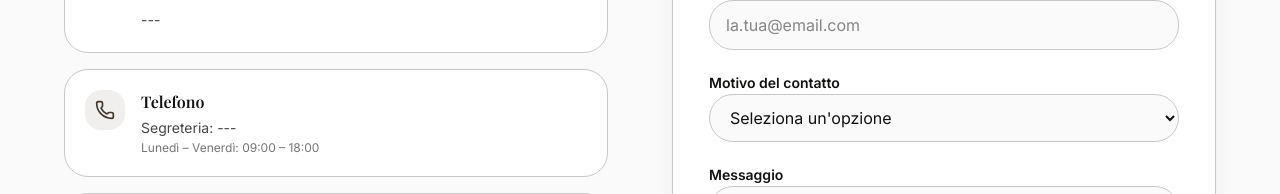
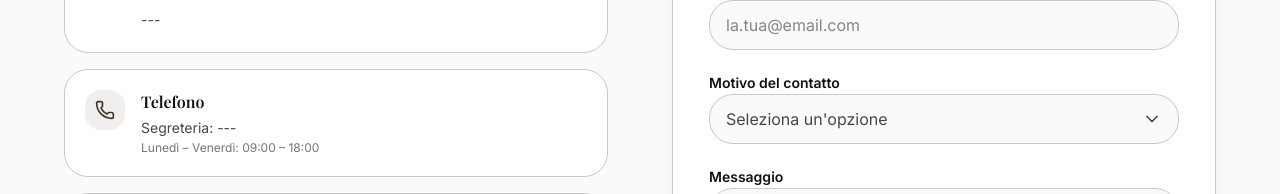
Before and after one commit to applicaaps/applica, a Next.js app in the folder applica-app/: page /contatti in a window 1280 px wide. Shown: the part 677-871 px from the top of the page. Built offline with nearby package versions, Linux system fonts and the light colour scheme; a web font is replaced by a local one.

Commit message:
feat: implement contact form using Formspree in new contatti page

```diff
--- a/applica-app/app/contatti/page.tsx
+++ b/applica-app/app/contatti/page.tsx
@@ -1,17 +1,22 @@
 "use client"
 
 import * as React from "react"
-import { MapPin, Phone, Mail, Send, CheckCircle2 } from "lucide-react"
+import { MapPin, Phone, Mail, Send, CheckCircle2, ChevronDown } from "lucide-react"
 import { RevealSection } from "@/components/RevealSection"
+import { useForm, ValidationError } from '@formspree/react'
 
 export default function Contatti() {
-  const [isSubmitted, setIsSubmitted] = React.useState(false)
 
-  const handleSubmit = (e: React.FormEvent) => {
-    e.preventDefault()
-    setIsSubmitted(true)
-    setTimeout(() => setIsSubmitted(false), 5000)
-  }
+  const [state, handleSubmit] = useForm("mjgzdlqo")
+  const [isSelectOpen, setIsSelectOpen] = React.useState(false)
+  const [selectedMotivo, setSelectedMotivo] = React.useState("")
+
+  const motivi = [
+    { value: "paziente", label: "Informazioni per iniziare un percorso (Pazienti)" },
+    { value: "professionista", label: "Candidatura rete (Professionisti)" },
+    { value: "materiali", label: "Informazioni sui materiali" },
+    { value: "altro", label: "Altro" },
+  ]
 
   return (
     <>
@@ -104,7 +109,7 @@ export default function Contatti() {
               <div className="bg-white p-7 md:p-9 rounded-2xl border border-[var(--color-outline-variant)] ambient-shadow">
                 <h2 className="text-xl font-bold text-[var(--color-on-surface)] mb-6">Inviaci un messaggio</h2>
 
-                {isSubmitted ? (
+                {state.succeeded ? (
                   <div className="flex flex-col items-center justify-center py-12 text-center">
                     <div className="w-14 h-14 bg-[var(--color-success-green)]/12 text-[var(--color-success-green)] rounded-full flex items-center justify-center mb-5">
                       <CheckCircle2 size={28} />
@@ -122,6 +127,7 @@ export default function Contatti() {
                         <input
                           type="text"
                           id="nome"
+                          name="nome"
                           required
                           className="w-full px-4 py-3 bg-[var(--color-surface)] border border-[var(--color-outline-variant)] rounded-xl outline-none text-base text-[var(--color-on-surface)]"
                           placeholder="Il tuo nome"
@@ -132,6 +138,7 @@ export default function Contatti() {
                         <input
                           type="text"
                           id="cognome"
+                          name="cognome"
                           required
                           className="w-full px-4 py-3 bg-[var(--color-surface)] border border-[var(--color-outline-variant)] rounded-xl outline-none text-base text-[var(--color-on-surface)]"
                           placeholder="Il tuo cognome"
@@ -144,44 +151,81 @@ export default function Contatti() {
                       <input
                         type="email"
                         id="email"
+                        name="email"
                         required
                         className="w-full px-4 py-3 bg-[var(--color-surface)] border border-[var(--color-outline-variant)] rounded-xl outline-none text-base text-[var(--color-on-surface)]"
                         placeholder="la.tua@email.com"
                       />
+                      <ValidationError prefix="Email" field="email" errors={state.errors} />
                     </div>
 
-                    <div className="space-y-1.5">
+                    <div className="space-y-1.5 relative">
                       <label htmlFor="motivo" className="text-sm font-semibold text-[var(--color-on-surface)]">Motivo del contatto</label>
-                      <select
-                        id="motivo"
-                        required
-                        className="w-full px-4 py-3 bg-[var(--color-surface)] border border-[var(--color-outline-variant)] rounded-xl outline-none text-base text-[var(--color-on-surface)]"
-                        defaultValue=""
+                      <input type="hidden" id="motivo" name="motivo" value={selectedMotivo} required />
+
+                      <div
+                        className={`w-full px-4 py-3 bg-[var(--color-surface)] border rounded-xl outline-none text-base cursor-pointer flex items-center justify-between transition-colors ${
+                          isSelectOpen ? "border-[var(--color-primary)] ring-2 ring-[var(--color-primary)]/20" : "border-[var(--color-outline-variant)]"
+                        }`}
+                        onClick={() => setIsSelectOpen(!isSelectOpen)}
+                        tabIndex={0}
+                        onBlur={(e) => {
+                          if (!e.currentTarget.contains(e.relatedTarget as Node)) {
+                            setIsSelectOpen(false)
+                          }
+                        }}
                       >
-                        <option value="" disabled>Seleziona un&apos;opzione</option>
-                        <option value="paziente">Informazioni per iniziare un percorso (Pazienti)</option>
-                        <option value="professionista">Candidatura rete (Professionisti)</option>
-                        <option value="materiali">Informazioni sui materiali</option>
-                        <option value="altro">Altro</option>
-                      </select>
+                        <span className={selectedMotivo ? "text-[var(--color-on-surface)]" : "text-[var(--color-on-surface-variant)]"}>
+                          {selectedMotivo ? motivi.find(m => m.value === selectedMotivo)?.label : "Seleziona un'opzione"}
+                        </span>
+                        <ChevronDown
+                          size={20}
+                          className={`text-[var(--color-on-surface-variant)] transition-transform duration-200 ${isSelectOpen ? "rotate-180" : ""}`}
+                        />
+                      </div>
+
+                      {isSelectOpen && (
+                        <div className="absolute top-full left-0 z-10 w-full mt-1 bg-[var(--color-surface)] border border-[var(--color-outline-variant)] rounded-xl shadow-[0_4px_20px_-4px_rgba(0,0,0,0.1)] overflow-hidden animate-in fade-in zoom-in-95 duration-100">
+                          {motivi.map((motivo) => (
+                            <button
+                              key={motivo.value}
+                              type="button"
+                              className={`w-full text-left px-4 py-3 text-base transition-colors focus:outline-none ${
+                                selectedMotivo === motivo.value
+                                  ? "bg-[var(--color-primary-container)] text-[var(--color-on-primary-container)] font-medium"
+                                  : "text-[var(--color-on-surface)] hover:bg-[var(--color-surface-container-high)] focus:bg-[var(--color-surface-container-high)]"
+                              }`}
+                              onClick={() => {
+                                setSelectedMotivo(motivo.value)
+                                setIsSelectOpen(false)
+                              }}
+                            >
+                              {motivo.label}
+                            </button>
+                          ))}
+                        </div>
+                      )}
                     </div>
 
                     <div className="space-y-1.5">
                       <label htmlFor="messaggio" className="text-sm font-semibold text-[var(--color-on-surface)]">Messaggio</label>
                       <textarea
                         id="messaggio"
+                        name="messaggio"
                         rows={5}
                         required
                         className="w-full px-4 py-3 bg-[var(--color-surface)] border border-[var(--color-outline-variant)] rounded-xl outline-none text-base resize-none text-[var(--color-on-surface)]"
                         placeholder="Come possiamo aiutarti?"
                       ></textarea>
+                      <ValidationError prefix="Messaggio" field="messaggio" errors={state.errors} />
                     </div>
 
                     <button
                       type="submit"
-                      className="w-full flex items-center justify-center gap-2 bg-[var(--color-primary)] text-[var(--color-on-primary)] px-8 py-3.5 rounded-xl font-semibold text-sm pressable hover:bg-[var(--color-primary-container)]"
+                      disabled={state.submitting}
+                      className="w-full flex items-center justify-center gap-2 bg-[var(--color-primary)] text-[var(--color-on-primary)] px-8 py-3.5 rounded-xl font-semibold text-sm pressable hover:bg-[var(--color-primary-container)] disabled:opacity-50 disabled:cursor-not-allowed"
                     >
-                      Invia il messaggio
+                      {state.submitting ? "Invio in corso..." : "Invia il messaggio"}
                       <Send size={16} />
                     </button>
                     <p className="text-xs text-[var(--color-outline)] text-center">
--- a/applica-app/package.json
+++ b/applica-app/package.json
@@ -9,6 +9,7 @@
     "lint": "eslint"
   },
   "dependencies": {
+    "@formspree/react": "^3.0.0",
     "@radix-ui/react-slot": "^1.2.4",
     "clsx": "^2.1.1",
     "embla-carousel-react": "^8.6.0",
```
Also changed, not shown: 2 other files (tests, documents, lock files or other folders).
